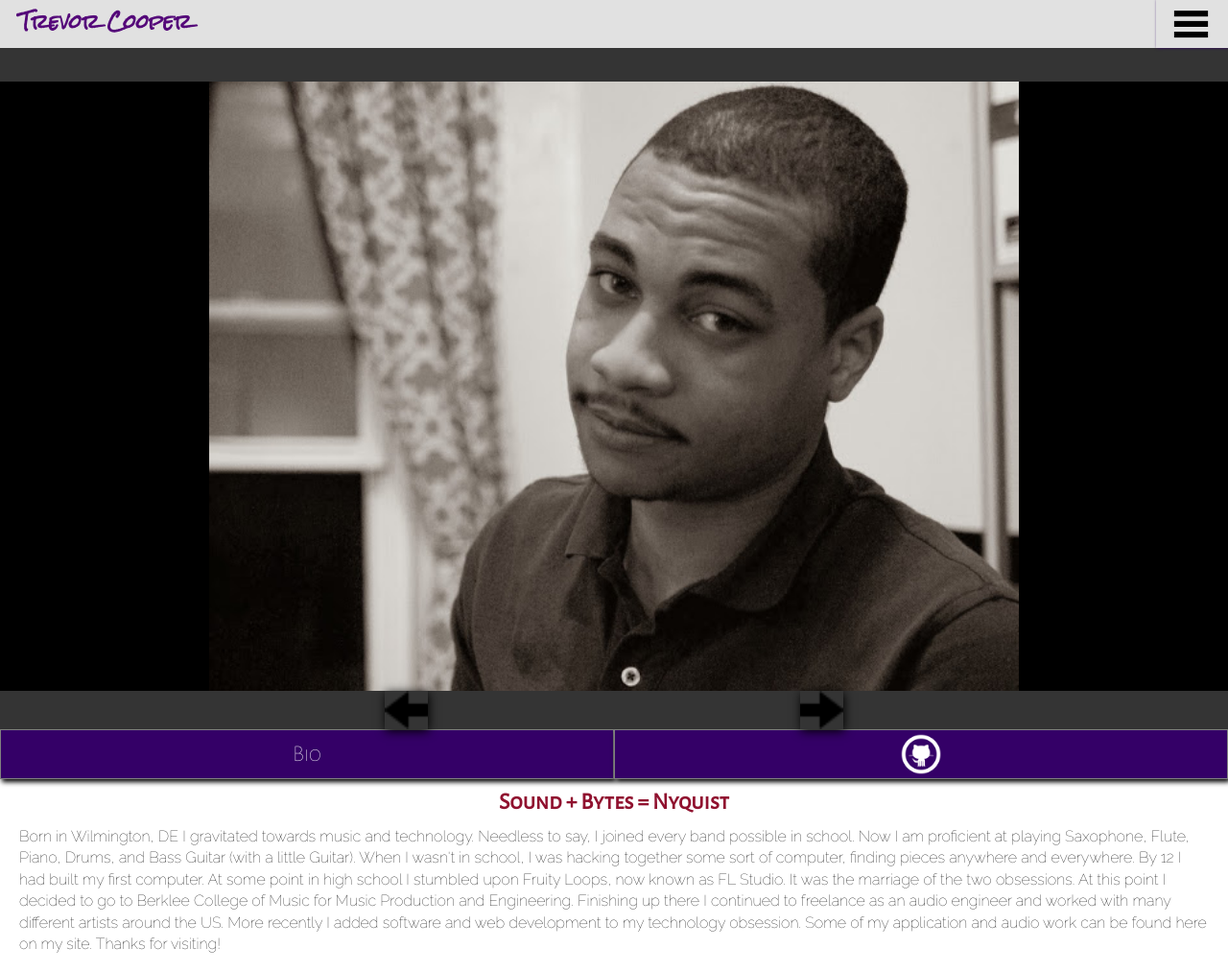
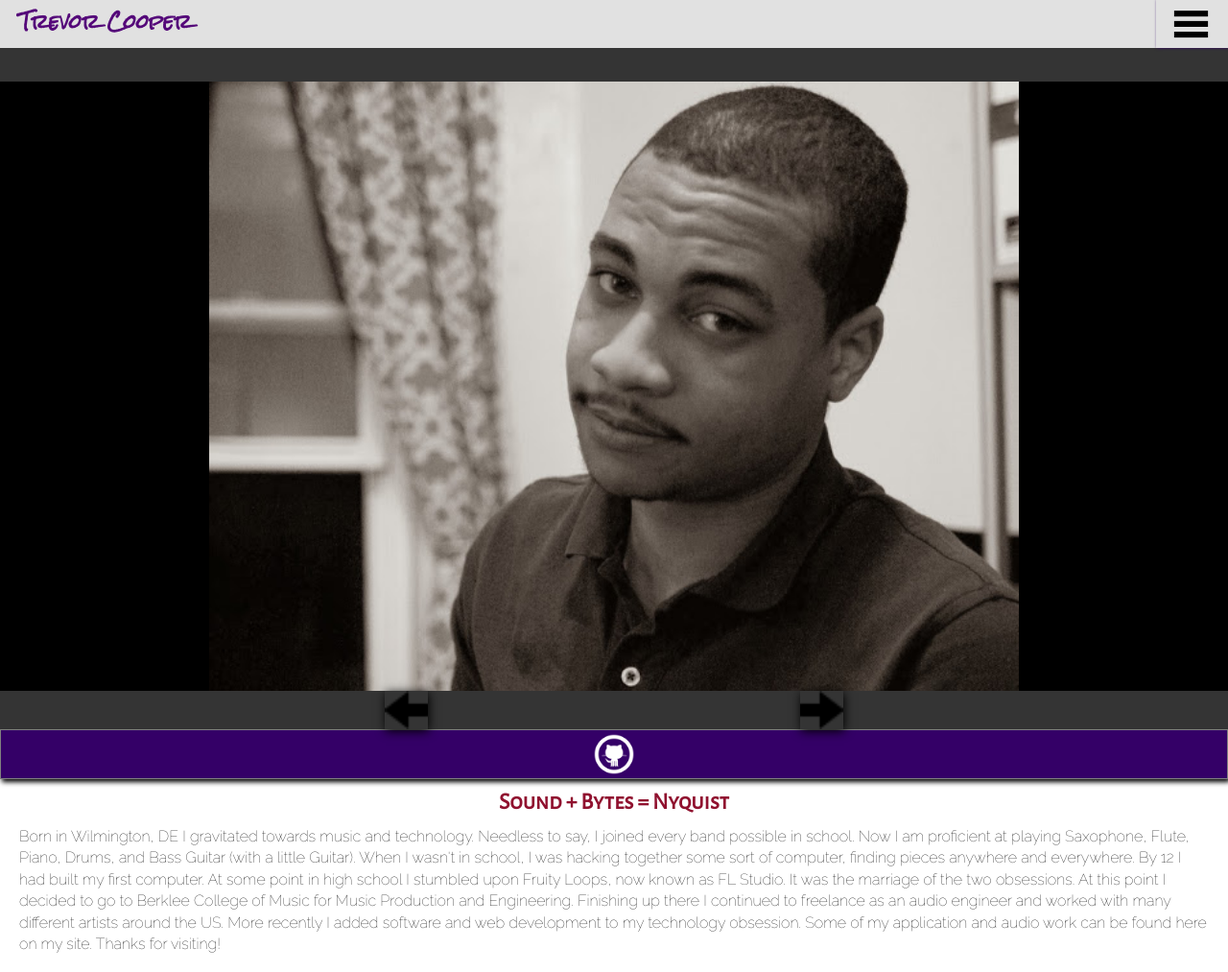
Before and after one commit to 13ruce1337/13ruce1337.github.io, a Jekyll site: the page built from about/index.html, in a window 1280 px wide. Shown: the whole page at 96% size. Built offline with Jekyll 4.4.1, drawn with Linux system fonts in a browser that asks for light colours; nearby versions of some CDN libraries; Markdown is read by kramdown in place of the engine named in the settings.

Commit message:
changed about

```diff
--- a/about/index.html
+++ b/about/index.html
@@ -20,7 +20,6 @@ js: /scripts/about.js
   </div>
   <div class='about_nav'>
     <ul class='about_nav_menu'>
-      <li><a href='#bio'>Bio</a></li>
       <li><a href='https://github.com/13ruce1337'><img src='/imgs/github_logo_white.png' width='50' height='auto'/></a></li>
     </ul>
   </div>
```
